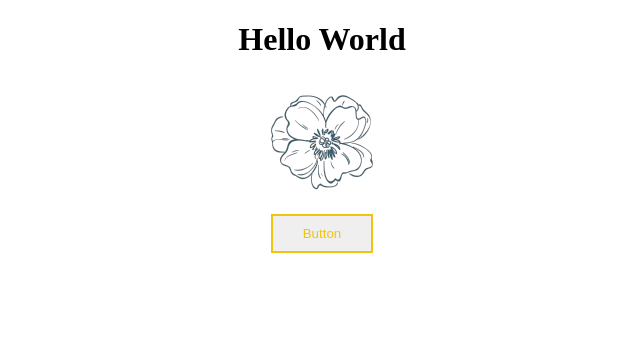
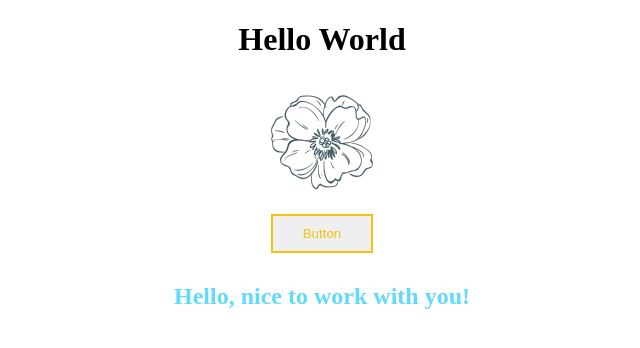
Before and after one commit to mmarakesh/repository-test, a React (Create React App) app: page / in a window 1280 px wide. Shown: the top 348 px of the page, without its empty margins (318-958 px from the left). Built offline with nearby package versions, Linux system fonts and the light colour scheme.

Commit message:
add new component

```diff
--- a/src/App.css
+++ b/src/App.css
@@ -1,6 +1,8 @@
 .App {
   text-align: center;
 }
+
+
 
 .double-border-button {
   text-decoration: none;
@@ -32,6 +34,11 @@
   height: calc(100% + 10px);
 }
 
+.text{
+  color:#61dafb;
+
+}
+
 @media (prefers-reduced-motion: no-preference) {
   .App-logo {
     animation: App-logo-spin infinite 20s linear;
--- a/src/App.js
+++ b/src/App.js
@@ -1,5 +1,6 @@
 import './App.css';
 import Picture from './Picture';
+import Hello from './Hello';
 
 function App() {
 
@@ -8,6 +9,7 @@ function App() {
       <h1>Hello World</h1>
       <Picture/>
       <button className="double-border-button">Button</button>
+      <Hello/>
     </div>
   );
 }
--- /dev/null
+++ b/src/Hello.js
@@ -0,0 +1,7 @@
+function Hello() {
+    return (
+        <h2 className="text">Hello, nice to work with you!</h2>
+    )
+}
+
+export default Hello;
```
